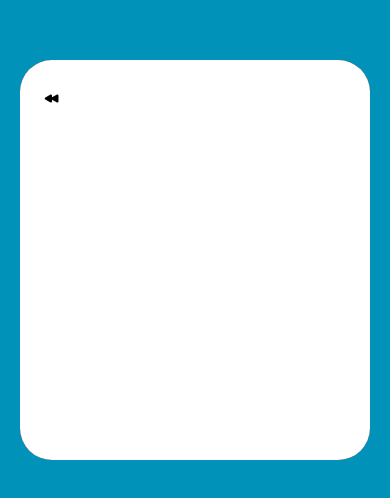
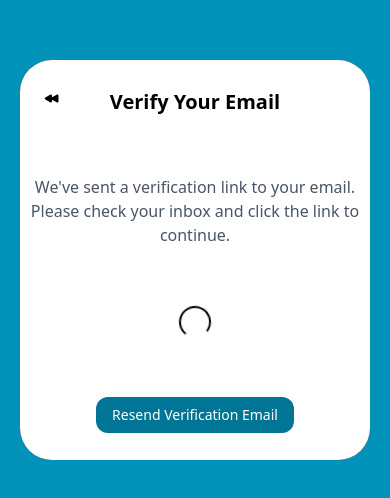
Before and after one commit to Xxecond/JotFul, a Next.js app: page /auth/verify-email in a window 390 px wide. Shown: the part 162-660 px from the top of the page. Built offline with nearby package versions, Linux system fonts and the light colour scheme.

Commit message:
register update

```diff
--- a/package.json
+++ b/package.json
@@ -18,6 +18,7 @@
     "class-variance-authority": "^0.7.1",
     "cloudinary": "^2.7.0",
     "clsx": "^2.1.1",
+    "dotenv": "^17.2.3",
     "formidable": "^3.5.4",
     "js": "^0.1.0",
     "jsonwebtoken": "^9.0.2",
--- /dev/null
+++ b/src/app/api/auth/resend-verifaction/route.js
@@ -0,0 +1,34 @@
+import { NextResponse } from "next/server";
+import { connectDB } from "@/lib/db";
+import User from "@/models/User";
+import crypto from "crypto";
+import { sendVerificationEmail } from "@/lib/sendEmail";
+
+export async function POST(req) {
+  try {
+    await connectDB();
+
+    const { email } = await req.json();
+    if (!email) return NextResponse.json({ success: false, message: "Email required" }, { status: 400 });
+
+    const user = await User.findOne({ email });
+    if (!user) return NextResponse.json({ success: false, message: "User not found" }, { status: 404 });
+
+    if (user.isVerified) return NextResponse.json({ success: true, message: "Already verified" });
+
+    // Generate new token if expired or missing
+    const token = user.verificationToken || crypto.randomUUID();
+    const expiry = Date.now() + 1000 * 60 * 60 * 24; // 24h
+
+    user.verificationToken = token;
+    user.verificationTokenExpiry = expiry;
+    await user.save();
+
+    await sendVerificationEmail(email, token);
+
+    return NextResponse.json({ success: true, message: "Verification email sent" });
+  } catch (err) {
+    console.error("Resend verification error:", err);
+    return NextResponse.json({ success: false, message: "Server error" }, { status: 500 });
+  }
+}
--- a/src/app/api/auth/signup/route.js
+++ b/src/app/api/auth/signup/route.js
@@ -7,12 +7,7 @@ import { NextResponse } from "next/server";
 export async function POST(req) {
   try {
     await connectDB();
-    const { name, email, password } = await req.json();
-
-    // Basic validation
-    if (!name || !email || !password) {
-      return NextResponse.json({ error: "Name, email and password are required" }, { status: 400 });
-    }
+    const { email, password } = await req.json();
 
     // Check if user already exists
     const existingUser = await User.findOne({ email });
@@ -25,7 +20,6 @@ export async function POST(req) {
 
     // Create new user with `isVerified: false` by default
     const newUser = await User.create({
-      name,
       email,
       password: hashedPassword,
       isVerified: false
--- a/src/app/api/auth/verify-email/route.js
+++ b/src/app/api/auth/verify-email/route.js
@@ -34,16 +34,12 @@ export async function GET(req) {
     user.verificationTokenExpiry = undefined;
     await user.save();
 
-    return new Response(
-      `
-      <h2>✅ Email Verified Successfully!</h2>
-      <p>You can now log in to your account.</p>
-      <a href="${process.env.NEXT_PUBLIC_BASE_URL}/login" style="display:inline-block;margin-top:10px;padding:10px 16px;background:#4CAF50;color:white;border-radius:6px;text-decoration:none;">
-        Go to Login
-      </a>
-      `,
-      { headers: { "Content-Type": "text/html" } }
-    );
+    // Redirect the user to the login page after successful verification
+    // Build absolute URL using the request's host header for cross-device compatibility
+    const protocol = req.headers.get('x-forwarded-proto') || 'http';
+    const host = req.headers.get('host');
+    const loginUrl = new URL(`${protocol}://${host}/auth/login`);
+    return NextResponse.redirect(loginUrl);
   } catch (err) {
     console.error("Email verification error:", err);
     return new Response(
--- a/src/app/auth/verify-email/page.jsx
+++ b/src/app/auth/verify-email/page.jsx
@@ -3,15 +3,72 @@ import Link from "next/link";
 import Image from "next/image";
 import {Button} from "@/components/ui";
 import {BackwardIcon} from "@heroicons/react/24/solid"
+import { Spinner } from "@/components/ui";
+import { useState } from "react";
+import { useSearchParams } from "next/navigation";
 
 export default function VerifyEmail() {
+  const searchParams = useSearchParams();
+  const paramEmail = searchParams?.get?.("email");
+  const [loading, setLoading] = useState(false);
+  const [message, setMessage] = useState("");
+
+  const handleResend = async () => {
+    try {
+      setMessage("");
+      let email = paramEmail;
+
+      if (!email) {
+        try {
+          const stored = localStorage.getItem("user");
+          if (stored) {
+            const parsed = JSON.parse(stored);
+            if (parsed && parsed.email) email = parsed.email;
+          }
+        } catch (e) {
+          // ignore parse errors
+        }
+      }
+
+      if (!email) {
+        email = prompt("Enter your email to resend verification:");
+      }
+
+      if (!email) {
+        setMessage("Email is required to resend verification.");
+        return;
+      }
+
+      setLoading(true);
+
+      // Note: the API filename currently is `resend-verifaction.js` (typo),
+      // so we POST to that path. If you rename the API file, update this path.
+      const res = await fetch("/api/auth/resend-verifaction", {
+        method: "POST",
+        headers: { "Content-Type": "application/json" },
+        body: JSON.stringify({ email }),
+      });
+
+      const data = await res.json();
+      if (res.ok) {
+        setMessage(data.message || "Verification email sent. Check your inbox.");
+      } else {
+        setMessage(data.message || "Failed to resend verification.");
+      }
+    } catch (err) {
+      console.error("Resend error:", err);
+      setMessage("Server error. Try again later.");
+    } finally {
+      setLoading(false);
+    }
+  };
 
   return (
     <div className="flex h-dvh items-center justify-center px-5 md:px-15
        relative bg-cyan-600">
     <main className="relative rounded-4xl overflow-hidden  h-100  bg-red-900 w-full">
         <Button variant="secondary" className="absolute left-4 top-5 z-20 w-5 md:w-12"><Link href="/auth/signup"><BackwardIcon /></Link></Button>
-        <section  className=" absolute w-1/2 h-full left-0 bg-black text-white hidden md:block">
+        <section  className=" absolute w-1/2 h-full left-0 bg-black text-white hidden md:block mx-auto">
           <Image
             src="/images/signup-illustration.png"
             alt="Signup Illustration"
@@ -21,8 +78,33 @@ export default function VerifyEmail() {
           />
         </section>
 
-         <section className="absolute md:w-1/2 w-full h-full right-0  bg-white text-black shadow-2xl p-10 ">
-        </section>
+         <section className="absolute md:w-1/2 w-full h-full right-0
+           bg-white text-black grid grid-cols-1 gap-1 justify-center items-center">
+  <h1 className="text-xl md:2xl font-semibold text-center">
+    Verify Your Email
+  </h1>
+
+  <p className="text-gray-600 text-center block mx-auto max-w-sm ">
+    We've sent a verification link to your email.
+    Please check your inbox and click the link to continue.
+  </p>
+
+  <div className=" mx-auto">
+    <Spinner size="lg" color="text-black" />
+  </div>
+  <Button
+    variant="special"
+    className="max-w-sm mx-auto"
+    onClick={handleResend}
+    disabled={loading}
+  >
+    {loading ? "Sending..." : "Resend Verification Email"}
+  </Button>
+
+  {message && (
+    <p className="text-center mt-4 text-sm text-gray-700">{message}</p>
+  )}
+     </section>
     </main>
     </div>
   );
--- a/src/components/forms/SignupForm.jsx
+++ b/src/components/forms/SignupForm.jsx
@@ -9,7 +9,6 @@ import { Button, Spinner } from "@/components/ui"
 export default function SignupForm() {
   const { signup } = useAuth()
   const router = useRouter()
-  const [name, setName] = useState('')
   const [email, setEmail] = useState('')
   const [password, setPassword] = useState('')
   const [confirmPassword, setConfirmPassword] = useState('')
@@ -20,17 +19,9 @@ export default function SignupForm() {
   const handleSubmit = async (e) => {
     e.preventDefault()
     setError('')
+      const emailRegex = /^\S+@\S+\.\S+$/
+    if (!emailRegex.test(email)) return setError('Email is not valid.')
 
-
-    if(!email.endsWith("@gmail.com")){
-      setError('Email is not valid')
-      return
-  }
-
-    if (!name || !email || !password || !confirmPassword) {
-      setError('All fields are required')
-      return
-    }
 
     if (password !== confirmPassword) {
       setError('Passwords do not match')
@@ -39,8 +30,8 @@ export default function SignupForm() {
 
     setLoading(true)
     try {
-      await signup(name, email, password)
-      router.push('/verify-email')
+      await signup( email, password)
+      router.push('/auth/verify-email')
     } catch (err) {
       setError(err.message)
     } finally {
@@ -50,18 +41,6 @@ export default function SignupForm() {
 
   return (
     <form onSubmit={handleSubmit} className='grid gap-5 mt-9'>
-
-     <div>
-      <label className="text-sm md:text-base">Full Name</label>
-      <input
-        placeholder="Andrews Ampadu"
-        value={name}
-        onChange={(e) => setName(e.target.value)}
-        required
-      className="focus:border-3 focus:border-black block w-full text-sm md:text-base border border-black rounded-xl p-2 bg-black/10"
-      />
-       </div>
-
 <div>
   <label className="text-sm md:text-base">Email</label>
       <input
--- a/src/context/authContext.js
+++ b/src/context/authContext.js
@@ -77,13 +77,13 @@ export function AuthProvider({ children }) {
 }
 
   // Signup function
-  const signup = async (name, email, password, rememberMe = true) => {
+  const signup = async ( email, password, rememberMe = true) => {
     setLoading(true)
     try {
       const res = await fetch('/api/auth/signup', {
         method: 'POST',
         headers: { 'Content-Type': 'application/json' },
-        body: JSON.stringify({ name, email, password }),
+        body: JSON.stringify({ email, password }),
       })
       const data = await res.json()
       if (!res.ok) throw new Error(data.error || 'Signup failed')
--- a/src/lib/sendEmail.js
+++ b/src/lib/sendEmail.js
@@ -1,18 +1,32 @@
 import nodemailer from "nodemailer";
 
-const transporter = nodemailer.createTransport({
-  host: "smtp.gmail.com",       // or your email provider SMTP
-  port: 465,
-  secure: true,
-  auth: {
-    user: process.env.EMAIL_USER,  // your email
-    pass: process.env.EMAIL_PASS,  // app password
-  },
-});
+let transporter;
+
+function getTransporter() {
+  if (transporter) return transporter;
+
+  const user = process.env.EMAIL_USER;
+  const pass = process.env.EMAIL_PASS;
+
+  if (!user || !pass) {
+    throw new Error(
+      'Missing email credentials. Set EMAIL_USER and EMAIL_PASS in your environment.'
+    );
+  }
+
+  transporter = nodemailer.createTransport({
+    host: "smtp.gmail.com",
+    port: 465,
+    secure: true,
+    auth: { user, pass },
+  });
+
+  return transporter;
+}
 
 export async function sendVerificationEmail(toEmail, token) {
   const baseURL = process.env.NEXT_PUBLIC_BASE_URL || "http://localhost:3000";
-  const verifyURL = `${baseURL}/verify-email?token=${token}`;
+  const verifyURL = `${baseURL}/api/auth/verify-email?token=${token}`;
 
   const message = `
     <h2>Verify Your Email</h2>
@@ -25,10 +39,12 @@ export async function sendVerificationEmail(toEmail, token) {
     <p>If you didn’t request this, ignore this email.</p>
   `;
 
-  await transporter.sendMail({
-    from: `"Blogger Web" <${process.env.EMAIL_USER}>`,
+  const t = getTransporter();
+
+  await t.sendMail({
+    from: `"jotFul" <${process.env.EMAIL_USER}>`,
     to: toEmail,
-    subject: "Verify your Blogger Web account",
+    subject: "Verify your jotFul account",
     html: message,
   });
 }
--- /dev/null
+++ b/src/lib/test.js
@@ -0,0 +1,11 @@
+import dotenv from "dotenv";
+dotenv.config(); // load variables from .env
+
+import { sendVerificationEmail } from "./sendEmail.js"; // make sure path is correct
+
+console.log("Email user:", process.env.EMAIL_USER);
+console.log("Email pass:", process.env.EMAIL_PASS);
+
+sendVerificationEmail("halseywrld999@gmail.com", "test-token")
+  .then(() => console.log("Email sent"))
+  .catch(err => console.error("Email error:", err));
--- a/src/styles/globals.css
+++ b/src/styles/globals.css
@@ -4,7 +4,7 @@
 @custom-variant dark (&:is(.dark *));
 
 body {
-  background-color:#0E7490;
+  background-color:#0891b2;
 }
 
 /* globals.css */
```
Also changed, not shown: 1 other file (tests, documents, lock files or other folders).
